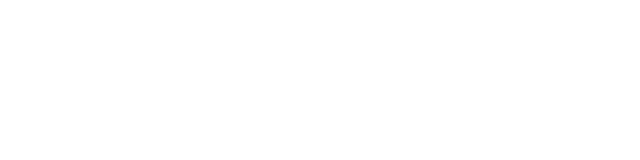
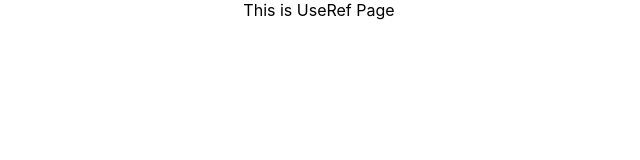
Before and after one commit to YoungcheolLee/react-hooks, a React (Create React App) app: page /UseRef in a window 1280 px wide. Before the commit this address had no page. Shown: the top 160 px of the page, without its empty margins (321-961 px from the left). Built offline with nearby package versions, Linux system fonts and the light colour scheme; the HTML template or start-up script is replaced by a standard one.

Commit message:
Create UseRef.js

```diff
--- a/src/App.js
+++ b/src/App.js
@@ -3,6 +3,7 @@
 import UseState from "./ReactHooks/UseState";
 import Home from "./ReactHooks/Home";
 import UseEffect from "./ReactHooks/UseEffect";
+import UseRef from "./ReactHooks/UseRef";
 
 function App() {
   return (
@@ -12,6 +13,7 @@
           <Route path="/" element={<Home />} />
           <Route path="/UseState" element={<UseState />} />
           <Route path="/UseEffect" element={<UseEffect />} />
+          <Route path="/UseRef" element={<UseRef />} />
         </Routes>
       </div>
     </BrowserRouter>
--- a/src/ReactHooks/Home.js
+++ b/src/ReactHooks/Home.js
@@ -11,6 +11,9 @@
       <div>
         2. <Link to={"/UseEffect"}> useEffect </Link>
       </div>
+      <div>
+        3. <Link to={"/UseRef"}> useRef </Link>
+      </div>
     </div>
   );
 };
--- /dev/null
+++ b/src/ReactHooks/UseRef.js
@@ -0,0 +1,5 @@
+const UseRef = () => {
+  return <div>This is UseRef Page</div>;
+};
+
+export default UseRef;
```
